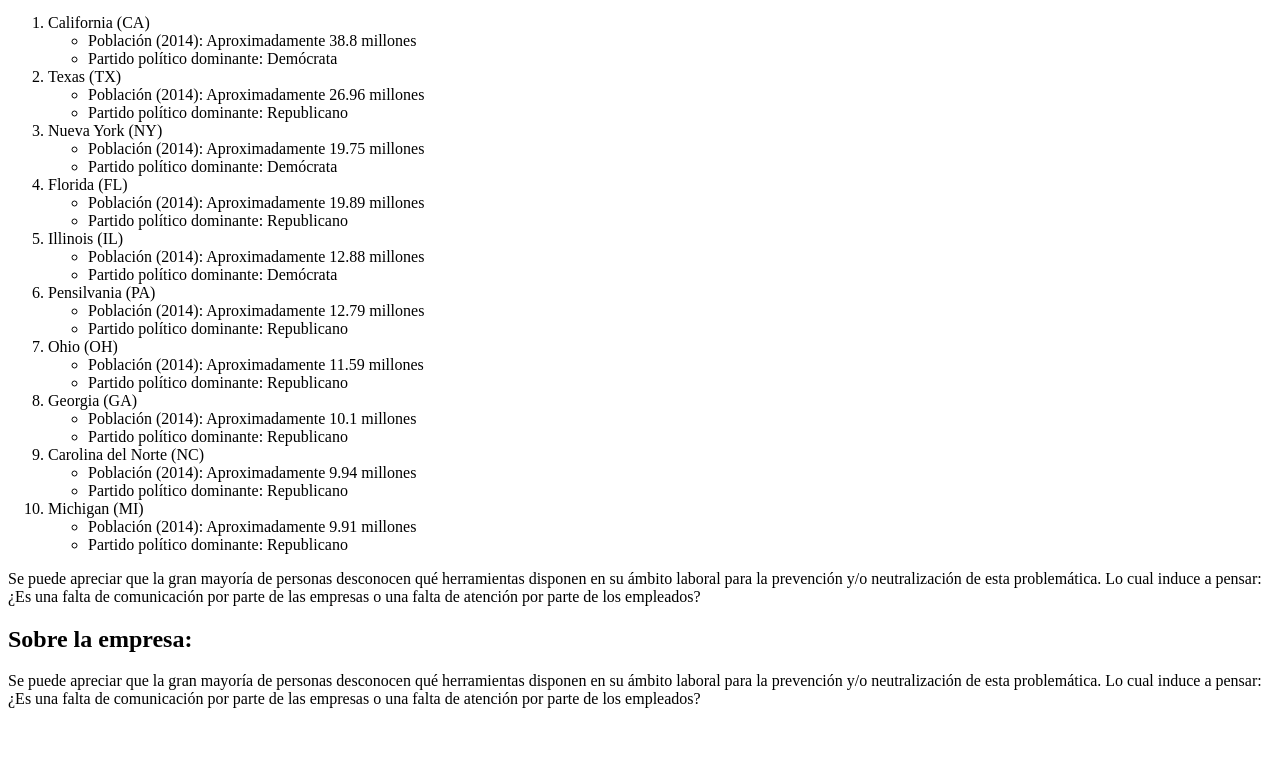
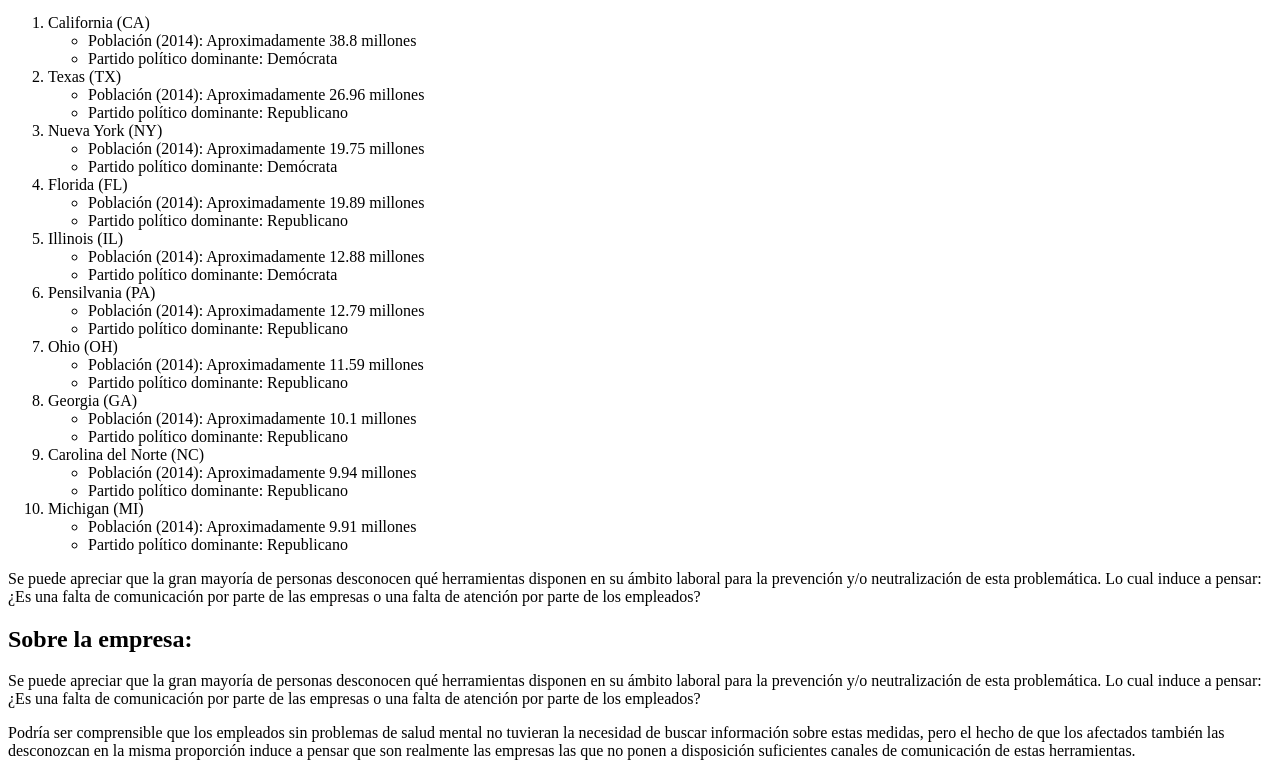
Before and after one commit to GuzmanGP/GuzmanGP.github.io, a plain HTML site: page index.html in a window 1280 px wide. Shown: the part 376-1152 px from the top of the page. Before the commit the page ends 1100 px from the top, so only its background shows below. Drawn offline with Linux system fonts and the light colour scheme; a script that the page names is missing.

Commit message:
Update index.html

```diff
--- a/index.html
+++ b/index.html
@@ -88,6 +88,9 @@ A continuación, se muestra la información de población y el partido político
 <div class="flourish-embed flourish-chart" data-src="visualisation/13469652"><script src="https://public.flourish.studio/resources/embed.js"></script></div>
 <p>Se puede apreciar que la gran mayoría de personas desconocen qué herramientas disponen en su ámbito laboral para la prevención y/o neutralización de esta problemática. Lo cual induce a pensar: ¿Es una falta de comunicación por parte de las empresas o una falta de atención por parte de los empleados?
 </p>
+<p>
+    Podría ser comprensible que los empleados sin problemas de salud mental no tuvieran la necesidad de buscar información sobre estas medidas, pero el hecho de que los afectados también las desconozcan en la misma proporción induce a pensar que son realmente las empresas las que no ponen a disposición suficientes canales de comunicación de estas herramientas.
+</p>
 
 </body>
 </html>
```
